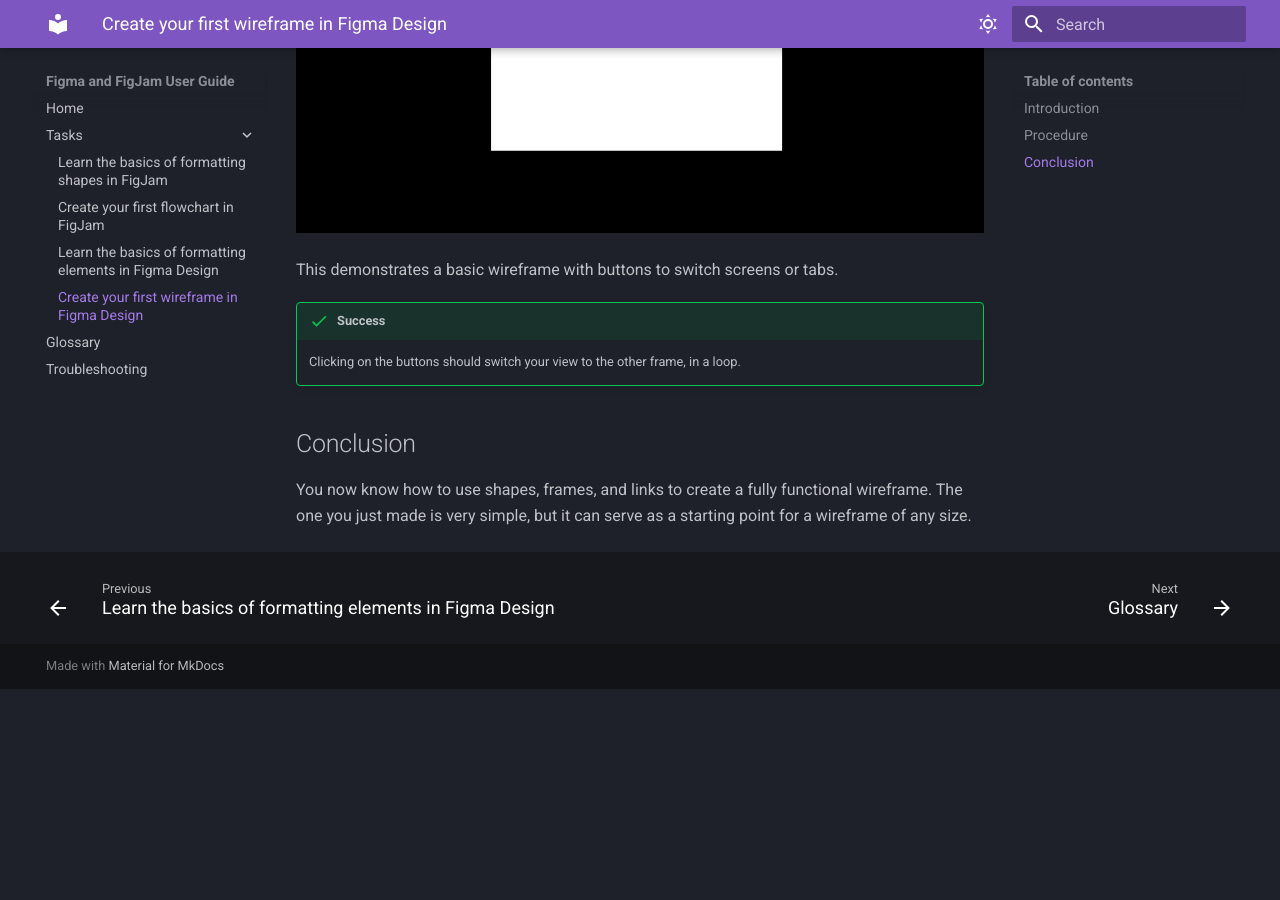
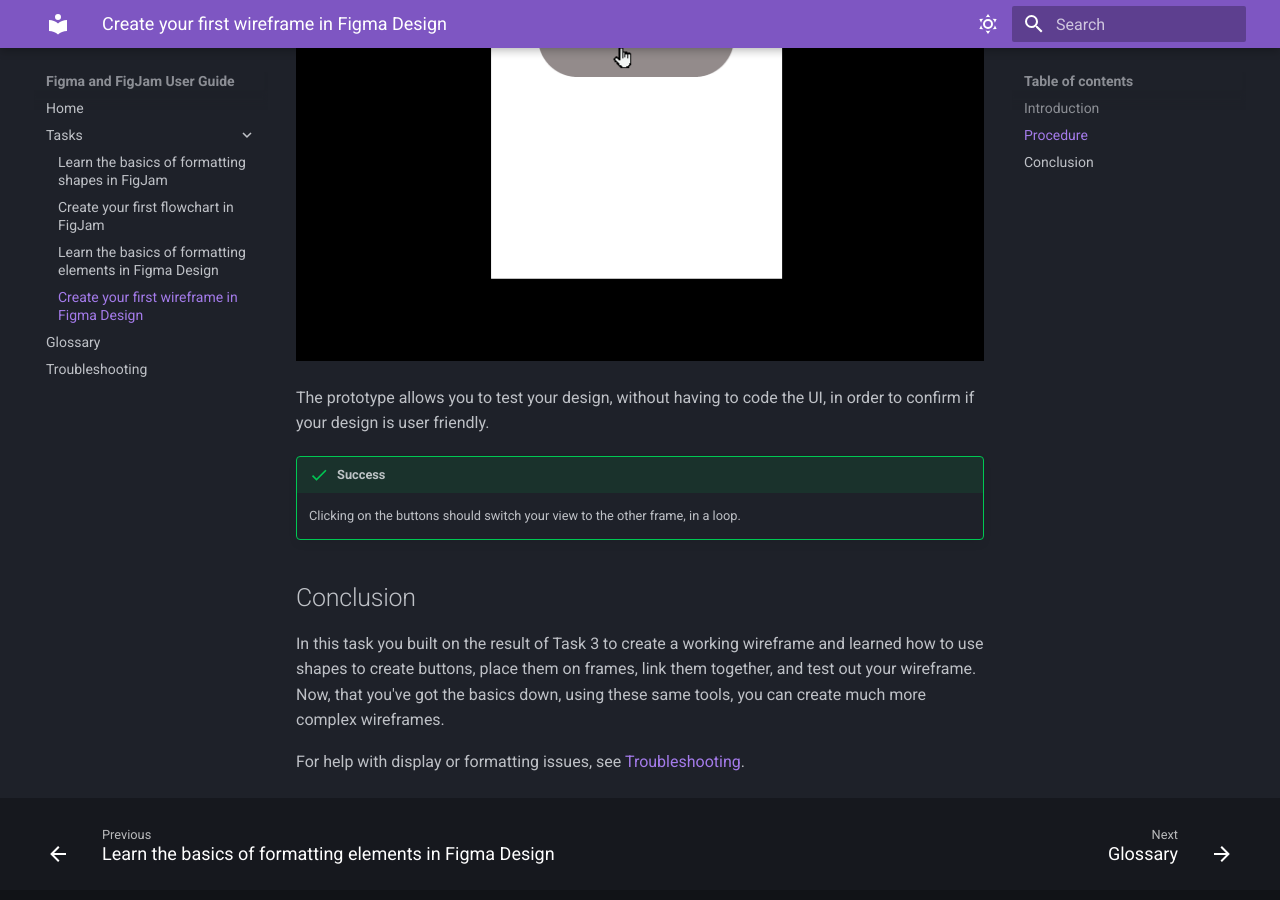
Before and after one commit to andrew-solomko/mkdocs-material-tutorial-andrew, an MkDocs documentation site: the page built from docs/tasks/first-wireframe-figma-design.md, in a window 1280 px wide and 900 px high, scrolled down 10295 px. Built offline with MkDocs 1.6.1 and Material for MkDocs 9.7.7, drawn with Linux system fonts in a browser that asks for light colours; before the commit the page ends 10984 px from its top, so only the background shows below that; some of the changed text lies outside the part shown.

Commit message:
Finished adjusting tasks 3 and 4

```diff
--- a/docs/tasks/first-wireframe-figma-design.md
+++ b/docs/tasks/first-wireframe-figma-design.md
@@ -2,7 +2,7 @@
 
 ## Introduction
 
-This task will show you how to create a basic wireframe in Figma Design, building on what you created in Task 3. Once you know how to make a small wireframe, you can make any wireframe with the same tools.
+This task will show you how to create a basic wireframe in Figma Design, building on what you created in Task 3. You will add another button, create frames, learn to link frames using the buttons, and test your clickable wireframe. Once you know how to make a small wireframe, you can make any wireframe with the same tools.
 
 !!! warning
     Before beggining this task, ensure you are in the file that contains your work from Task 3.
@@ -22,7 +22,7 @@
 
 ![Image 2](../assets/Task4/Img2.png)
 
-This will copy your labeled rectangle and paste an identical version on top of it.
+Copying your premade shape allows you to keep the size and color consistent.
 
 !!! success
     You should now see a "Group 2" in "Layers", the contains the same elements as "Group 1".
@@ -58,7 +58,7 @@
 
 ![Image 6](../assets/Task4/Img6.png)
 
-This tool will allow you to create frames. These will represent the base of a UI, like a phone or computer screen.
+This tool will allow you to create frames that represent the base of a UI, like a phone or computer screen.
 
 !!! success
     The frame tool you clicked should now have a blue background, signifying that it's selected.
@@ -67,7 +67,7 @@
 
 ![Image 7](../assets/Task4/Img7.png)
 
-This gives us some space to create the frames.
+Creating extra space is useful for organization, and ensuring that things don't overlap for no good reason.
 
 !!! success
     Your "Settings" and "Back" rectangles should be near the top of the screen.
@@ -76,7 +76,7 @@
 
 ![Image 8](../assets/Task4/Img8.png)
 
-This frame is a crucial part of creating a clickable wireframe in Figma Design, as it represents a UI screen, to which we can attach text and buttons.
+The frame is a crucial part of creating a clickable wireframe in Figma Design, we can attach clickable text, icons, or buttons to it.
 
 !!! success
     You should see a large, white vertical rectangle below your "Back" shape and a "Frame 1" layer in "Layers".
@@ -85,7 +85,7 @@
 
 ![Image 9](../assets/Task4/Img9.png)
 
-This will create a second frame, which we can later link together.
+Creating a second frame will gives us two different screens to switch between.
 
 !!! success
     You should see two identical large, white rectangles.
@@ -112,7 +112,7 @@
 
 ![Image 12](../assets/Task4/Img12.png)
 
-This is what will allow you to link the frames together.
+The "Prototype" section can be used to link frames and assign actions for the player to move from one screen to another.
 
 !!! success
     You should see "Creating a connection" and "Running your prototype" on the right sidebar
@@ -121,7 +121,7 @@
 
 ![Image 13](../assets/Task4/Img13.png)
 
-This will give you the ability to link the shapes together by dragging a line to another frame.
+This will give you the ability to link the shapes together by dragging a link to another frame.
 
 !! success
     Under your mouse cursor, you should see a small blue cross in a blue circle.
@@ -130,7 +130,7 @@
 
 ![Image 14](../assets/Task4/Img14.png)
 
-This will link the "Settings" rectangle to "Frame 1".
+Linking the "Settings" shape to "Frame 1" means that later on, you can click "Settings" and the UI will show "Frame 1".
 
 !!! success
     There should now be a light blue line from "Settings" to "Frame 1".
@@ -163,11 +163,13 @@
 
 ![Image 17](../assets/Task4/Img17.png)
 
-This demonstrates a basic wireframe with buttons to switch screens or tabs.
+The prototype allows you to test your design, without having to code the UI, in order to confirm if your design is user friendly.
 
 !!! success
     Clicking on the buttons should switch your view to the other frame, in a loop.
 
 ## Conclusion
 
-You now know how to use shapes, frames, and links to create a fully functional wireframe. The one you just made is very simple, but it can serve as a starting point for a wireframe of any size.
+In this task you built on the result of Task 3 to create a working wireframe and learned how to use shapes to create buttons, place them on frames, link them together, and test out your wireframe. Now, that you've got the basics down, using these same tools, you can create much more complex wireframes.
+
+For help with display or formatting issues, see [Troubleshooting](troubleshooting.md).
```
Also changed, not shown: other parts of docs/tasks/first-wireframe-figma-design.md (+4 -4 lines), docs/tasks/basic-formatting-figma-design.md (+21 -16 lines).
